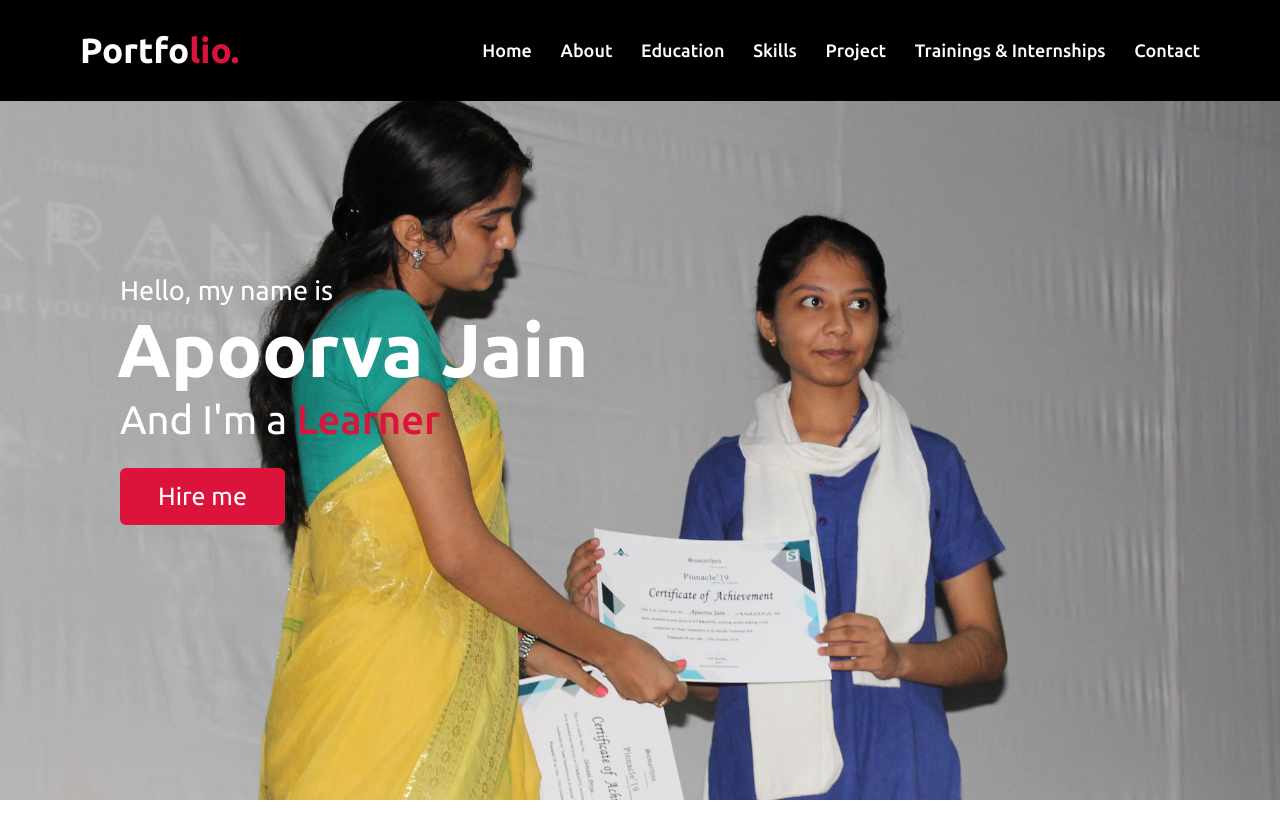
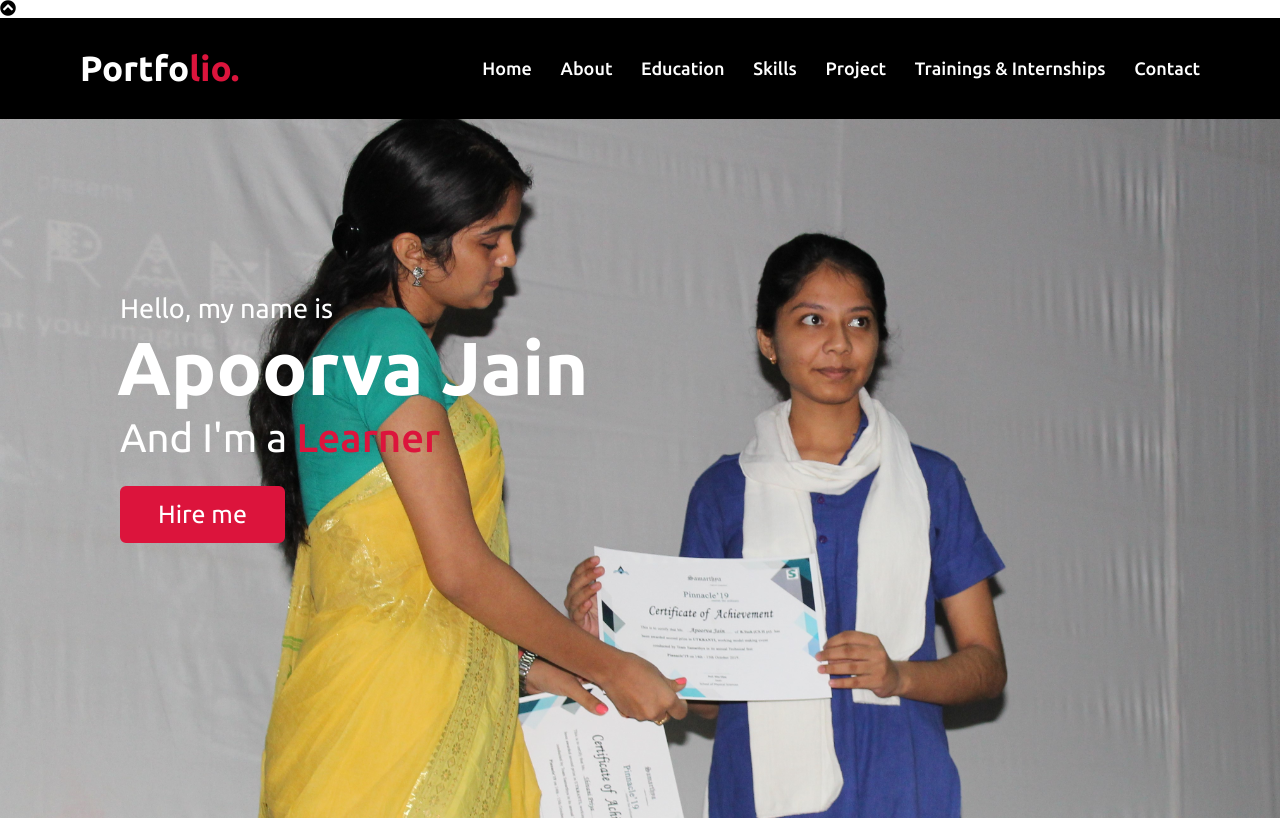
Before and after one commit to apoorvajain1506/apoorvajain1506.github.io, a plain HTML site: page index.html in a window 1280 px wide. Shown: the top 820 px of the page. Drawn offline with nearby package versions, Linux system fonts and the light colour scheme.

Commit message:
Update index.html

```diff
--- a/index.html
+++ b/index.html
@@ -11,6 +11,10 @@
         <title>Apoorva PortFolio</title>
 </head>
 <body>
+	<div class="scroll-up-btn">
+       <!-- <i class="fas fa-angle-up"></i> -->
+        <i class="fas fa-chevron-circle-up"></i>
+    </div>
     <nav class="navbar">
         <div class="max-width">
             <div class="logo"><a href="#">Portfo<span>lio.</span></a></div>
```
